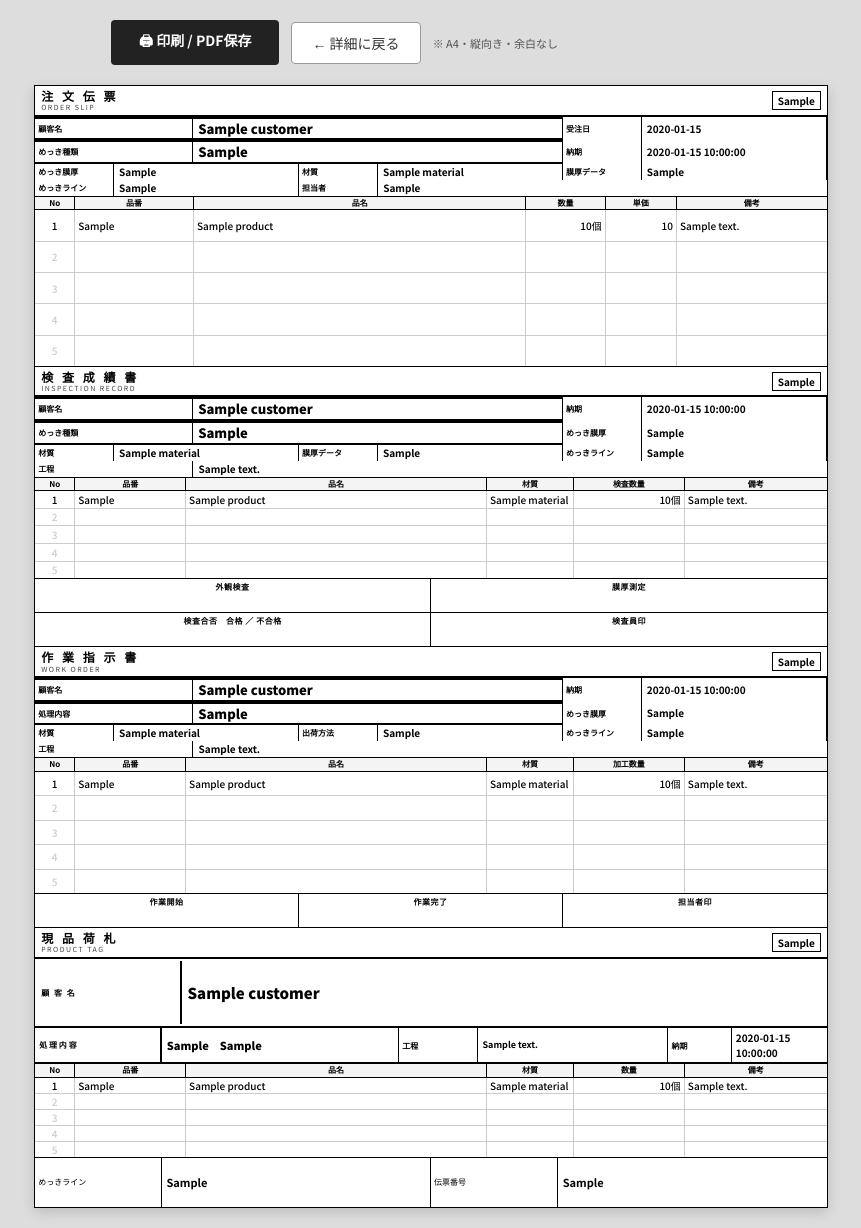
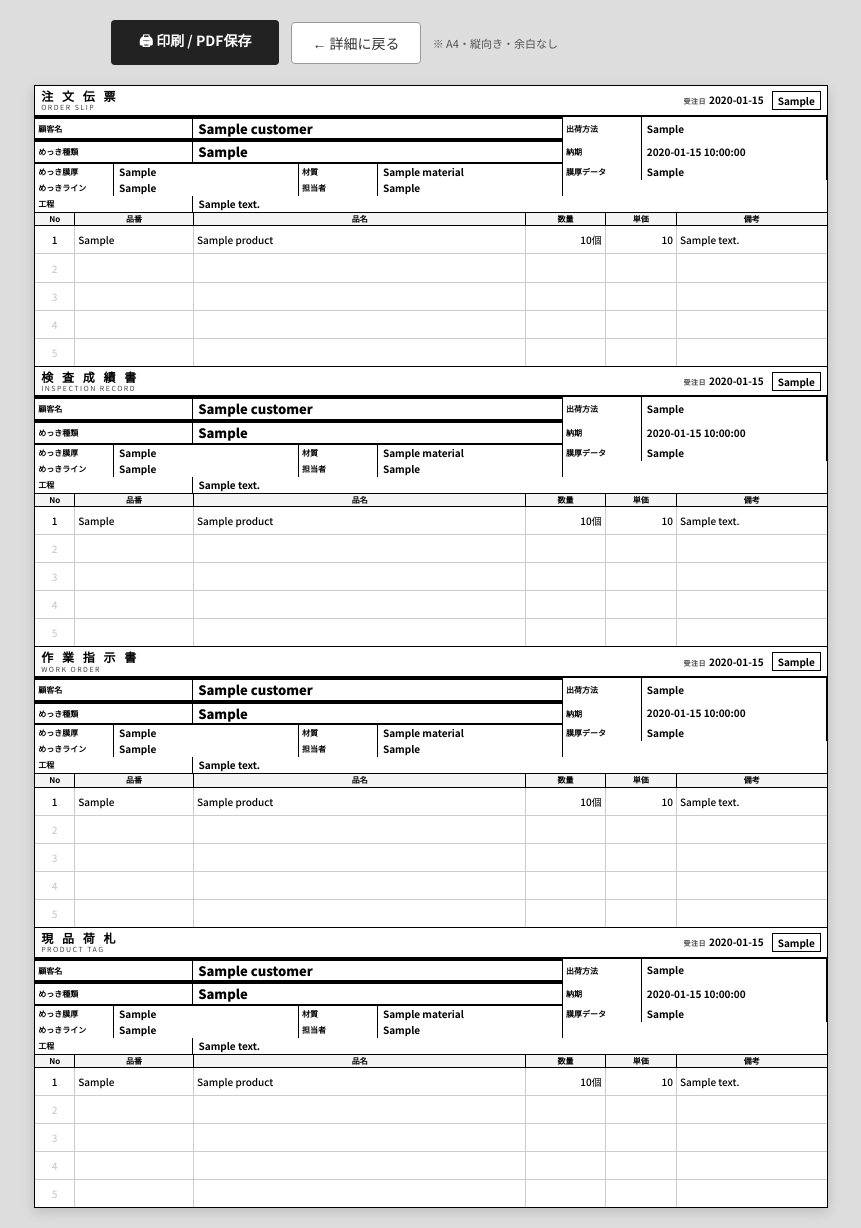
Before and after one commit to soken0113-arch/mekki-app-, a Flask app: template templates/print_multi.html in a window 1280 px wide. Shown: the whole page, without its empty margins (209-1070 px from the left). Run offline with Flask 3, Linux system fonts and the light colour scheme; the template is opened without the code that fills it: most values are stand-ins (such as "Sample title", 1, 10 or a date in 2020); some libraries are stand-ins or nearby versions.

Commit message:
品名マスタに工程・備考フィールド追加、伝票に受注日表示・レイアウト改善
- 品名マスタに process_note（工程）と note（備考）を追加
- 全伝票のヘッダーに受注日を表示
- 検査成績書・作業指示書・現品荷札を注文伝票と統一レイアウトに変更
- Procfileのgunicornワーカー数を4に設定

Co-Authored-By: Claude Sonnet 4.6 <noreply@anthropic.com>

```diff
--- a/app.py
+++ b/app.py
@@ -108,6 +108,8 @@ def init_db():
                 id SERIAL PRIMARY KEY,
                 name TEXT NOT NULL UNIQUE,
                 part_no TEXT NOT NULL DEFAULT '',
+                process_note TEXT NOT NULL DEFAULT '',
+                note TEXT NOT NULL DEFAULT '',
                 created_at TEXT NOT NULL
             )
         """)
@@ -467,10 +469,12 @@ def add_product():
     if name:
         try:
             part_no = request.form.get("part_no", "").strip()
+            process_note = request.form.get("process_note", "").strip()
+            note = request.form.get("note", "").strip()
             with get_db() as conn:
                 conn.execute(
-                    "INSERT INTO products (name, part_no, created_at) VALUES (?, ?, ?)",
-                    (name, part_no, datetime.now().strftime("%Y-%m-%d %H:%M:%S"))
+                    "INSERT INTO products (name, part_no, process_note, note, created_at) VALUES (?, ?, ?, ?, ?)",
+                    (name, part_no, process_note, note, datetime.now().strftime("%Y-%m-%d %H:%M:%S"))
                 )
             flash(f"「{name}」を登録しました。", "success")
         except Exception:
@@ -484,8 +488,11 @@ def edit_product(product_id):
     if name:
         try:
             new_part_no = request.form.get("part_no", "").strip()
+            new_process_note = request.form.get("process_note", "").strip()
+            new_note = request.form.get("note", "").strip()
             with get_db() as conn:
-                conn.execute("UPDATE products SET name=?, part_no=? WHERE id=?", (name, new_part_no, product_id))
+                conn.execute("UPDATE products SET name=?, part_no=?, process_note=?, note=? WHERE id=?",
+                             (name, new_part_no, new_process_note, new_note, product_id))
             flash(f"品名を「{name}」に更新しました。", "success")
         except Exception:
             flash("同じ品名が既に登録されています。", "error")
--- a/templates/print_multi.html
+++ b/templates/print_multi.html
@@ -68,6 +68,19 @@
     .slip-title { font-size: 12px; font-weight: 900; letter-spacing: 3px; line-height: 1.2; }
     .slip-sub { font-size: 7px; letter-spacing: 1.5px; line-height: 1.2; color: #444; }
     .order-no { font-size: 10px; font-weight: 700; border: 1px solid #000; padding: 1px 5px; }
+    .order-date {
+      font-size: 10px;
+      font-weight: 600;
+      line-height: 1.2;
+      margin-right: 4px;
+      white-space: nowrap;
+    }
+    .order-date .lbl {
+      font-size: 7px;
+      color: #444;
+      letter-spacing: 0.5px;
+      margin-right: 3px;
+    }
 
     /* ヘッダーフィールド */
     .header-fields {
@@ -144,46 +157,68 @@
     }
     .tag-process {
       flex-shrink: 0;
-      display: flex; align-items: stretch;
+      display: flex;
+      align-items: stretch;
       border-bottom: 1.5px solid #000;
       overflow: hidden;
     }
     .tag-process .lbl {
-      flex: 0 0 16%; padding: 2px 4px;
-      font-size: 8px; font-weight: 900;
+      flex: 0 0 16%;
+      padding: 2px 4px;
+      font-size: 8px;
+      font-weight: 900;
       border-right: 2px solid #000;
-      display: flex; align-items: center; line-height: 1.2;
+      display: flex;
+      align-items: center;
+      line-height: 1.2;
     }
     .tag-process .mekki-val {
-      flex: 0 0 30%; padding: 2px 5px;
-      font-size: 11px; font-weight: 900;
-      display: flex; align-items: center;
+      flex: 0 0 26%;
+      padding: 2px 5px;
+      font-size: 10px;
+      font-weight: 900;
+      display: flex;
+      align-items: center;
       border-right: 1.5px solid #000;
-      white-space: nowrap; overflow: hidden;
+      white-space: nowrap;
+      overflow: hidden;
     }
     .tag-process .process-lbl {
-      flex: 0 0 10%; padding: 2px 3px;
-      font-size: 8px; font-weight: 900;
+      flex: 0 0 8%;
+      padding: 2px 3px;
+      font-size: 8px;
+      font-weight: 900;
       border-right: 1px solid #000;
-      display: flex; align-items: center;
+      display: flex;
+      align-items: center;
     }
     .tag-process .process-val {
-      flex: 0 0 24%; padding: 2px 4px;
-      font-size: 9px; font-weight: 700;
-      display: flex; align-items: center;
+      flex: 0 0 18%;
+      padding: 2px 4px;
+      font-size: 9px;
+      font-weight: 700;
+      display: flex;
+      align-items: center;
       border-right: 1.5px solid #000;
-      overflow: hidden; line-height: 1.2;
+      overflow: hidden;
+      line-height: 1.2;
     }
     .tag-process .date-lbl {
-      flex: 0 0 8%; padding: 2px 3px;
-      font-size: 8px; font-weight: 900;
+      flex: 0 0 7%;
+      padding: 2px 3px;
+      font-size: 8px;
+      font-weight: 900;
       border-right: 1px solid #000;
-      display: flex; align-items: center;
+      display: flex;
+      align-items: center;
     }
     .tag-process .date-val {
-      flex: 1; padding: 2px 4px;
-      font-size: 10px; font-weight: 700;
-      display: flex; align-items: center;
+      flex: 1;
+      padding: 2px 4px;
+      font-size: 10px;
+      font-weight: 700;
+      display: flex;
+      align-items: center;
     }
     .tag-row {
       flex: 1; display: grid;
@@ -235,11 +270,14 @@
   <div class="slip">
     <div class="slip-header">
       <div><div class="slip-title">注 文 伝 票</div><div class="slip-sub">ORDER SLIP</div></div>
-      <div class="order-no">{{ order.order_no }}</div>
+      <div style="display: flex; align-items: center; gap: 4px;">
+        <span class="order-date"><span class="lbl">受注日</span>{{ order.created_at[:10] }}</span>
+        <span class="order-no">{{ order.order_no }}</span>
+      </div>
     </div>
     <div class="header-fields">
       <div class="hf wide hilite"><div class="lbl">顧客名</div><div class="val">{{ order.customer }}</div></div>
-      <div class="hf"><div class="lbl">受注日</div><div class="val sm">{{ order.created_at[:10] }}</div></div>
+      <div class="hf"><div class="lbl">出荷方法</div><div class="val sm">{{ order.shipping_method or '—' }}</div></div>
       <div class="hf wide hilite"><div class="lbl">めっき種類</div><div class="val">{{ order.mekki_type }}</div></div>
       <div class="hf"><div class="lbl">納期</div><div class="val sm">{{ order.due_date }}</div></div>
       <div class="hf"><div class="lbl">めっき膜厚</div><div class="val sm">{{ order.mekki_thickness or '—' }}</div></div>
@@ -247,6 +285,7 @@
       <div class="hf"><div class="lbl">膜厚データ</div><div class="val sm">{{ order.thickness_data or '—' }}</div></div>
       <div class="hf"><div class="lbl">めっきライン</div><div class="val sm">{{ order.mekki_line or '—' }}</div></div>
       <div class="hf"><div class="lbl">担当者</div><div class="val sm">{{ order.assigned_to or session.get('username', '') }}</div></div>
+      <div class="hf wide"><div class="lbl">工程</div><div class="val sm">{{ order.process_note or '—' }}</div></div>
     </div>
     <table class="items-table">
       <thead><tr><th style="width:5%;">No</th><th style="width:15%;">品番</th><th style="width:42%;">品名</th><th style="width:10%;">数量</th><th style="width:9%;">単価</th><th>備考</th></tr></thead>
@@ -265,117 +304,102 @@
   <div class="slip">
     <div class="slip-header">
       <div><div class="slip-title">検 査 成 績 書</div><div class="slip-sub">INSPECTION RECORD</div></div>
-      <div class="order-no">{{ order.order_no }}</div>
+      <div style="display: flex; align-items: center; gap: 4px;">
+        <span class="order-date"><span class="lbl">受注日</span>{{ order.created_at[:10] }}</span>
+        <span class="order-no">{{ order.order_no }}</span>
+      </div>
     </div>
     <div class="header-fields">
       <div class="hf wide hilite"><div class="lbl">顧客名</div><div class="val">{{ order.customer }}</div></div>
+      <div class="hf"><div class="lbl">出荷方法</div><div class="val sm">{{ order.shipping_method or '—' }}</div></div>
+      <div class="hf wide hilite"><div class="lbl">めっき種類</div><div class="val">{{ order.mekki_type }}</div></div>
       <div class="hf"><div class="lbl">納期</div><div class="val sm">{{ order.due_date }}</div></div>
-      <div class="hf wide hilite"><div class="lbl">めっき種類</div><div class="val">{{ order.mekki_type }}</div></div>
       <div class="hf"><div class="lbl">めっき膜厚</div><div class="val sm">{{ order.mekki_thickness or '—' }}</div></div>
       <div class="hf"><div class="lbl">材質</div><div class="val sm">{{ order.material or '—' }}</div></div>
       <div class="hf"><div class="lbl">膜厚データ</div><div class="val sm">{{ order.thickness_data or '—' }}</div></div>
       <div class="hf"><div class="lbl">めっきライン</div><div class="val sm">{{ order.mekki_line or '—' }}</div></div>
+      <div class="hf"><div class="lbl">担当者</div><div class="val sm">{{ order.assigned_to or session.get('username', '') }}</div></div>
       <div class="hf wide"><div class="lbl">工程</div><div class="val sm">{{ order.process_note or '—' }}</div></div>
     </div>
     <table class="items-table">
-      <thead><tr><th style="width:5%;">No</th><th style="width:14%;">品番</th><th style="width:38%;">品名</th><th style="width:11%;">材質</th><th style="width:14%;">検査数量</th><th>備考</th></tr></thead>
+      <thead><tr><th style="width:5%;">No</th><th style="width:15%;">品番</th><th style="width:42%;">品名</th><th style="width:10%;">数量</th><th style="width:9%;">単価</th><th>備考</th></tr></thead>
       <tbody>
         {% for item in items %}
-        <tr><td class="center">{{ loop.index }}</td><td>{{ item.part_no or '' }}</td><td>{{ item.product }}</td><td>{{ item.material or '' }}</td><td class="num">{{ item.quantity }}個</td><td>{{ item.note or '' }}</td></tr>
+        <tr><td class="center">{{ loop.index }}</td><td>{{ item.part_no or '' }}</td><td>{{ item.product }}</td><td class="num">{{ item.quantity }}個</td><td class="num">{{ item.unit_price or '' }}</td><td>{{ item.note or '' }}</td></tr>
         {% endfor %}
         {% for i in range(items|length, 5) %}
         <tr><td class="center" style="color:#ccc;">{{ i+1 }}</td><td></td><td></td><td></td><td></td><td></td></tr>
         {% endfor %}
       </tbody>
     </table>
-    <div class="check-row check-row-2">
-      <div class="check-box"><span class="check-label">外観検査</span></div>
-      <div class="check-box"><span class="check-label">膜厚測定</span></div>
-    </div>
-    <div class="check-row check-row-2">
-      <div class="check-box"><span class="check-label">検査合否　合格 ／ 不合格</span></div>
-      <div class="check-box"><span class="check-label">検査員印</span></div>
-    </div>
   </div>
 
   <!-- ③ 作業指示書 -->
   <div class="slip">
     <div class="slip-header">
       <div><div class="slip-title">作 業 指 示 書</div><div class="slip-sub">WORK ORDER</div></div>
-      <div class="order-no">{{ order.order_no }}</div>
+      <div style="display: flex; align-items: center; gap: 4px;">
+        <span class="order-date"><span class="lbl">受注日</span>{{ order.created_at[:10] }}</span>
+        <span class="order-no">{{ order.order_no }}</span>
+      </div>
     </div>
     <div class="header-fields">
       <div class="hf wide hilite"><div class="lbl">顧客名</div><div class="val">{{ order.customer }}</div></div>
+      <div class="hf"><div class="lbl">出荷方法</div><div class="val sm">{{ order.shipping_method or '—' }}</div></div>
+      <div class="hf wide hilite"><div class="lbl">めっき種類</div><div class="val">{{ order.mekki_type }}</div></div>
       <div class="hf"><div class="lbl">納期</div><div class="val sm">{{ order.due_date }}</div></div>
-      <div class="hf wide hilite"><div class="lbl">処理内容</div><div class="val">{{ order.mekki_type }}</div></div>
       <div class="hf"><div class="lbl">めっき膜厚</div><div class="val sm">{{ order.mekki_thickness or '—' }}</div></div>
       <div class="hf"><div class="lbl">材質</div><div class="val sm">{{ order.material or '—' }}</div></div>
-      <div class="hf"><div class="lbl">出荷方法</div><div class="val sm">{{ order.shipping_method or '—' }}</div></div>
+      <div class="hf"><div class="lbl">膜厚データ</div><div class="val sm">{{ order.thickness_data or '—' }}</div></div>
       <div class="hf"><div class="lbl">めっきライン</div><div class="val sm">{{ order.mekki_line or '—' }}</div></div>
+      <div class="hf"><div class="lbl">担当者</div><div class="val sm">{{ order.assigned_to or session.get('username', '') }}</div></div>
       <div class="hf wide"><div class="lbl">工程</div><div class="val sm">{{ order.process_note or '—' }}</div></div>
     </div>
     <table class="items-table">
-      <thead><tr><th style="width:5%;">No</th><th style="width:14%;">品番</th><th style="width:38%;">品名</th><th style="width:11%;">材質</th><th style="width:14%;">加工数量</th><th>備考</th></tr></thead>
+      <thead><tr><th style="width:5%;">No</th><th style="width:15%;">品番</th><th style="width:42%;">品名</th><th style="width:10%;">数量</th><th style="width:9%;">単価</th><th>備考</th></tr></thead>
       <tbody>
         {% for item in items %}
-        <tr><td class="center">{{ loop.index }}</td><td>{{ item.part_no or '' }}</td><td>{{ item.product }}</td><td>{{ item.material or '' }}</td><td class="num">{{ item.quantity }}個</td><td>{{ item.note or '' }}</td></tr>
+        <tr><td class="center">{{ loop.index }}</td><td>{{ item.part_no or '' }}</td><td>{{ item.product }}</td><td class="num">{{ item.quantity }}個</td><td class="num">{{ item.unit_price or '' }}</td><td>{{ item.note or '' }}</td></tr>
         {% endfor %}
         {% for i in range(items|length, 5) %}
         <tr><td class="center" style="color:#ccc;">{{ i+1 }}</td><td></td><td></td><td></td><td></td><td></td></tr>
         {% endfor %}
       </tbody>
     </table>
-    <div class="check-row check-row-3">
-      <div class="check-box"><span class="check-label">作業開始</span></div>
-      <div class="check-box"><span class="check-label">作業完了</span></div>
-      <div class="check-box"><span class="check-label">担当者印</span></div>
-    </div>
   </div>
 
   <!-- ④ 現品荷札 -->
   <div class="slip">
     <div class="slip-header">
       <div><div class="slip-title">現 品 荷 札</div><div class="slip-sub">PRODUCT TAG</div></div>
-      <div class="order-no">{{ order.order_no }}</div>
+      <div style="display: flex; align-items: center; gap: 4px;">
+        <span class="order-date"><span class="lbl">受注日</span>{{ order.created_at[:10] }}</span>
+        <span class="order-no">{{ order.order_no }}</span>
       </div>
-    <div class="tag-body">
-      <div class="tag-band">
-        <div class="lbl">顧 客 名</div>
-        <div class="val">{{ order.customer }}</div>
     </div>
-      <div class="tag-process">
-        <div class="lbl">処 理 内 容</div>
-        <div class="mekki-val">{{ order.mekki_type }}　{{ order.mekki_thickness or '' }}</div>
-        <div class="process-lbl">工程</div>
-        <div class="process-val">{{ order.process_note or '—' }}</div>
-        <div class="date-lbl">納期</div>
-        <div class="date-val">{{ order.due_date }}</div>
+    <div class="header-fields">
+      <div class="hf wide hilite"><div class="lbl">顧客名</div><div class="val">{{ order.customer }}</div></div>
+      <div class="hf"><div class="lbl">出荷方法</div><div class="val sm">{{ order.shipping_method or '—' }}</div></div>
+      <div class="hf wide hilite"><div class="lbl">めっき種類</div><div class="val">{{ order.mekki_type }}</div></div>
+      <div class="hf"><div class="lbl">納期</div><div class="val sm">{{ order.due_date }}</div></div>
+      <div class="hf"><div class="lbl">めっき膜厚</div><div class="val sm">{{ order.mekki_thickness or '—' }}</div></div>
+      <div class="hf"><div class="lbl">材質</div><div class="val sm">{{ order.material or '—' }}</div></div>
+      <div class="hf"><div class="lbl">膜厚データ</div><div class="val sm">{{ order.thickness_data or '—' }}</div></div>
+      <div class="hf"><div class="lbl">めっきライン</div><div class="val sm">{{ order.mekki_line or '—' }}</div></div>
+      <div class="hf"><div class="lbl">担当者</div><div class="val sm">{{ order.assigned_to or session.get('username', '') }}</div></div>
+      <div class="hf wide"><div class="lbl">工程</div><div class="val sm">{{ order.process_note or '—' }}</div></div>
     </div>
-      <table class="items-table" style="flex:1; border-top: 1px solid #000;">
-        <thead>
-          <tr>
-            <th style="width:5%;">No</th>
-            <th style="width:14%;">品番</th>
-            <th style="width:38%;">品名</th>
-            <th style="width:11%;">材質</th>
-            <th style="width:14%;">数量</th>
-            <th>備考</th>
-          </tr>
-        </thead>
+    <table class="items-table">
+      <thead><tr><th style="width:5%;">No</th><th style="width:15%;">品番</th><th style="width:42%;">品名</th><th style="width:10%;">数量</th><th style="width:9%;">単価</th><th>備考</th></tr></thead>
       <tbody>
         {% for item in items %}
-          <tr><td class="center">{{ loop.index }}</td><td>{{ item.part_no or '' }}</td><td>{{ item.product }}</td><td>{{ item.material or '' }}</td><td class="num">{{ item.quantity }}個</td><td>{{ item.note or '' }}</td></tr>
+        <tr><td class="center">{{ loop.index }}</td><td>{{ item.part_no or '' }}</td><td>{{ item.product }}</td><td class="num">{{ item.quantity }}個</td><td class="num">{{ item.unit_price or '' }}</td><td>{{ item.note or '' }}</td></tr>
         {% endfor %}
         {% for i in range(items|length, 5) %}
         <tr><td class="center" style="color:#ccc;">{{ i+1 }}</td><td></td><td></td><td></td><td></td><td></td></tr>
         {% endfor %}
       </tbody>
     </table>
-      <div class="tag-row" style="display:grid; grid-template-columns:1fr 1fr; flex-shrink:0; border-top:1px solid #000; min-height:8mm;">
-        <div class="tag-cell"><div class="lbl">めっきライン</div><div class="val">{{ order.mekki_line or '—' }}</div></div>
-        <div class="tag-cell"><div class="lbl">伝票番号</div><div class="val">{{ order.order_no }}</div></div>
-      </div>
-    </div>
   </div>
 
 </div>
```
Also changed, not shown: templates/print.html (+29 -4 lines), templates/products.html (+15 -3 lines), 1 other file. Lines whose indentation alone changed are shown as unchanged.
